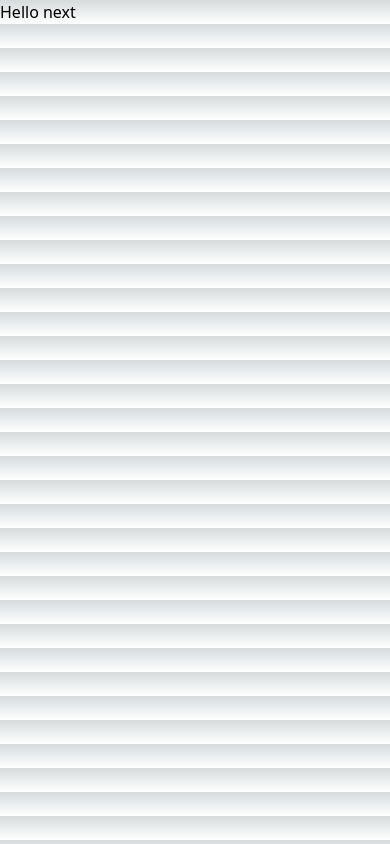
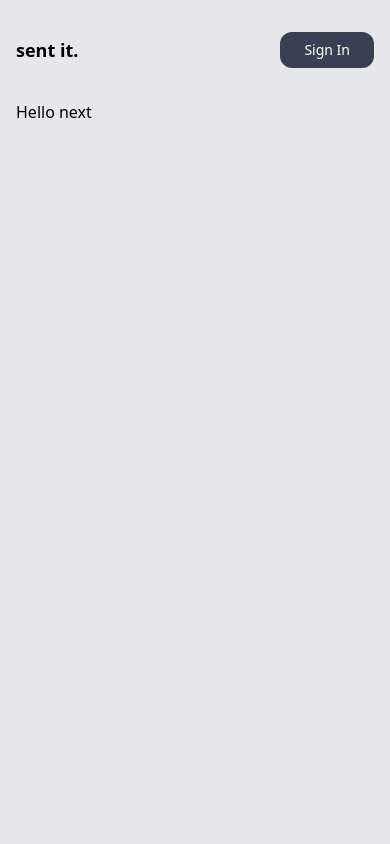
Before and after one commit to macielsevilha/training-projects, a Next.js app in the folder postit/: page / in a window 390 px wide. Built offline with nearby package versions, Linux system fonts and the light colour scheme; no server answers.

Commit message:
creating logged

```diff
--- /dev/null
+++ b/postit/app/auth/Logged.tsx
@@ -0,0 +1,21 @@
+"use client"
+
+import Image from "next/image"
+import { signOut } from "next-auth/react"
+import Link from "next/link"
+
+type User = {
+    image: string
+}
+
+
+export default function Logged({ image }: User) {
+    return(
+        <li className="flex gap-8 items-center">
+            <button onClick={() => signOut()} className="bg-red-700 text-white text-sm px-6 py-2 rounded-md">Sign out</button>
+            <Link href={"/dashboard"}>
+                <Image width={64} height={64} src={image} alt='' priority className="w-14 rounded-full" />
+            </Link>
+        </li>
+    )
+}
--- /dev/null
+++ b/postit/app/auth/Login.tsx
@@ -0,0 +1,15 @@
+"use client"
+
+import Image from 'next/image'
+import { signIn } from 'next-auth/react'
+import Link from 'next/link'
+
+export default function Login() {
+    return(
+        <li className='list-none'>
+            <button onClick={() => signIn()} className='text-sm bg-gray-700 text-white py-2 px-6 rounded-xl disabled:opacity-25'>
+              Sign In
+            </button>
+        </li>
+    )
+}
--- /dev/null
+++ b/postit/app/auth/Nav.tsx
@@ -0,0 +1,24 @@
+import Link from "next/link";
+import Login from "./Login";
+
+import { getServerSession } from "next-auth/next";
+import { authOptions } from "../../pages/api/auth/[...nextAuth]";
+import Logged from "./Logged";
+
+
+export default async function Nav() {
+    const session = await getServerSession(authOptions)
+    console.log(session)
+    return(
+        <nav className="flex justify-between items-center py-8">
+            <Link href={"/"}>
+                <h1 className="font-bold text-lg">sent it.</h1>
+            </Link>
+            <ul className="flex items-center gap-6">
+               {!session?.user && <Login />}
+               {session?.user && <Logged image={session.user?.image || ""} />}
+            </ul>
+        </nav>
+    )
+
+}
--- a/postit/app/globals.css
+++ b/postit/app/globals.css
@@ -89,15 +89,7 @@ body {
   overflow-x: hidden;
 }
 
-body {
-  color: rgb(var(--foreground-rgb));
-  background: linear-gradient(
-      to bottom,
-      transparent,
-      rgb(var(--background-end-rgb))
-    )
-    rgb(var(--background-start-rgb));
-}
+
 
 a {
   color: inherit;
--- /dev/null
+++ b/postit/app/layout.jsx
@@ -0,0 +1,26 @@
+import Nav from './auth/Nav'
+import './globals.css'
+
+import { Roboto } from '@next/font/google'
+
+const roboto = Roboto({
+  subsets: ["latin"],
+  weight: ["400", "700"],
+  varieble: "--font-roboto"
+})
+
+export default function RootLayout({ children }) {
+  return (
+    <html lang="pt-br">
+      {/*
+        <head /> will contain the components returned by the nearest parent
+        head.tsx. Find out more at https://beta.nextjs.org/docs/api-reference/file-conventions/head
+      */}
+      <head/>
+      <body className={`mx-4 md:mx-48 xl:mx-96 ${roboto.varieble} bg-gray-200`}>
+        <Nav />
+        {children}
+      </body>
+    </html>
+  )
+}
--- a/postit/app/layout.tsx
+++ /dev/null
@@ -1,18 +0,0 @@
-import './globals.css'
-
-export default function RootLayout({
-  children,
-}: {
-  children: React.ReactNode
-}) {
-  return (
-    <html lang="en">
-      {/*
-        <head /> will contain the components returned by the nearest parent
-        head.tsx. Find out more at https://beta.nextjs.org/docs/api-reference/file-conventions/head
-      */}
-      <head />
-      <body>{children}</body>
-    </html>
-  )
-}
--- a/postit/next.config.js
+++ b/postit/next.config.js
@@ -3,6 +3,9 @@ const nextConfig = {
   experimental: {
     appDir: true,
   },
+  images: {
+    domains: ["lh3.googleusercontent.com", "avatars.githubusercontent.com"]
+  },
 }
 
 module.exports = nextConfig
--- /dev/null
+++ b/postit/pages/api/auth/[...nextauth].js
@@ -0,0 +1,29 @@
+import NextAuth from "next-auth";
+import GoogleProvider from "next-auth/providers/google";
+import { PrismaAdapter } from "@next-auth/prisma-adapter";
+import prisma from '../../../prisma/client'
+
+const adapter = PrismaAdapter(prisma)
+
+export const authOptions = {
+  adapter: PrismaAdapter(prisma),
+    providers: [
+      GoogleProvider({
+        clientId: '812255616587-gsnfhmqbhtbuuc6nd9bjgc9em1raegk8.apps.googleusercontent.com',
+        clientSecret: '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',
+
+      }),
+    ],
+}
+export default NextAuth(authOptions)
+
+// {
+//   adapter: PrismaAdapter(prisma),
+//   secret: process.env.AUTH_SECRET,
+//   providers: [
+//     GoogleProvider({
+//       clientId: process.env.GOOGLE_CLIENT_ID,
+//       clientSecret: process.env.GOOGLE_CLIENT_SECRET,
+//     }),
+//   ],
+// }
```
Also changed, not shown: postit/app/components/AddPost.tsx (added), 1 other file (tests, documents, lock files or other folders).
